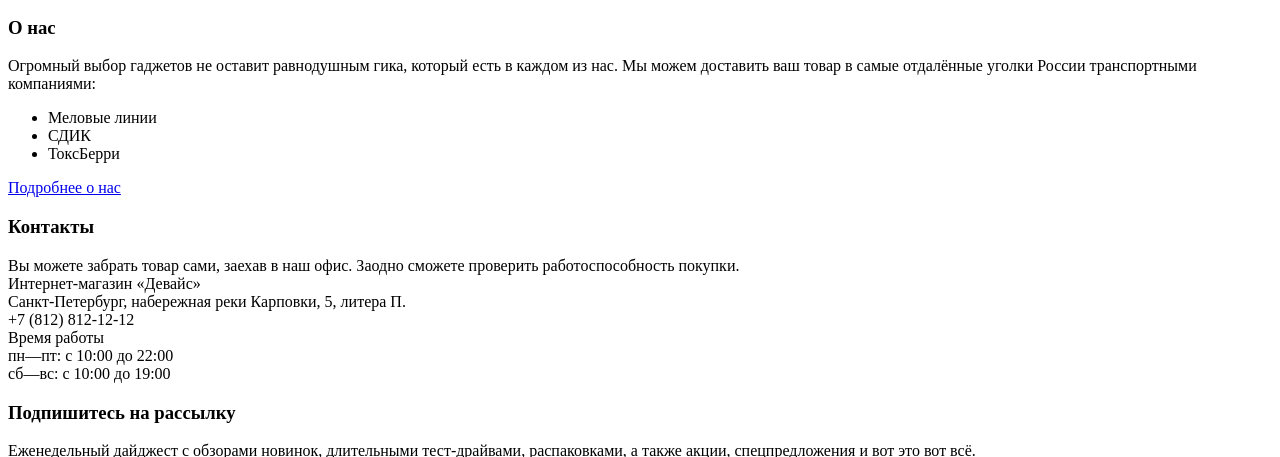
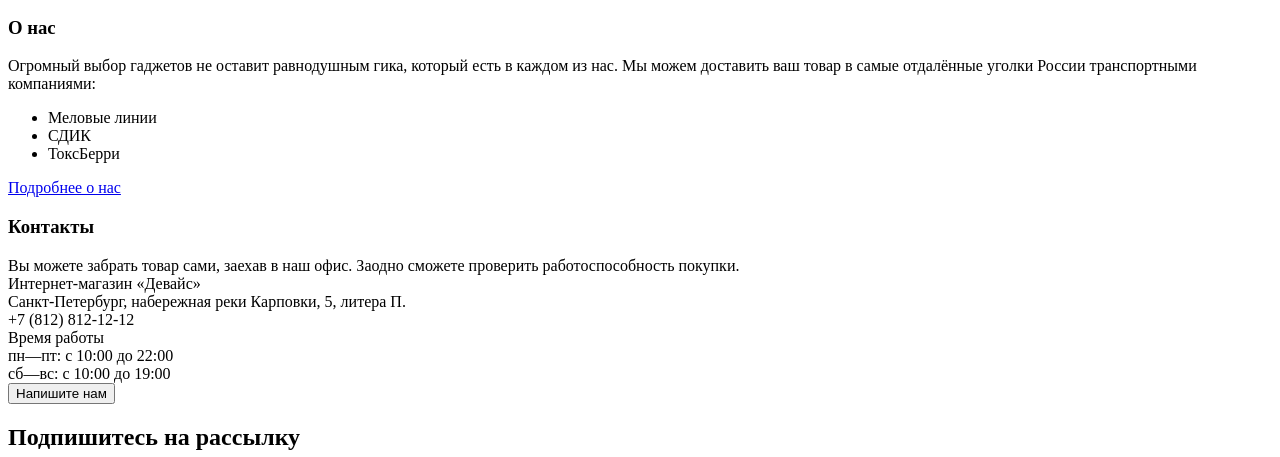
Before and after one commit to htmlacademy-htmlcss/1846671-device-34, a plain HTML site: page index.html in a window 1280 px wide. Shown: the part 1005-1462 px from the top of the page. Drawn offline with Linux system fonts and the light colour scheme.

Commit message:
Update index.html

```diff
--- a/index.html
+++ b/index.html
@@ -119,14 +119,14 @@
         Заодно сможете проверить работоспособность покупки.
       </div>
       <div class="contacts-subheader">Интернет-магазин «Девайс»</div>
-      <div class="contacts-description">Санкт-Петербург, набережная реки Карповки, 5, литера П.<br>+7 (812) 812-12-12
-      </div>
+      <div class="contacts-description">Санкт-Петербург, набережная реки Карповки, 5, литера П.<br>+7 (812) 812-12-12</div>
       <div class="contacts-subheader">Время работы</div>
       <div class="contacts-description">пн—пт: с 10:00 до 22:00<br>сб—вс: с 10:00 до 19:00</div>
+      <button type="button" class="contacts-request-link">Напишите нам</button>
     </div>
   </section>
   <section class="subscription-container">
-    <h3 class="section-header">Подпишитесь на рассылку</h3>
+    <h2 class="section-header">Подпишитесь на рассылку</h2>
     <div class="subscription-description">Еженедельный дайджест с обзорами новинок,
       длительными тест-драйвами, распаковками, а также акции, спецпредложения и вот это вот всё.
     </div>
```
